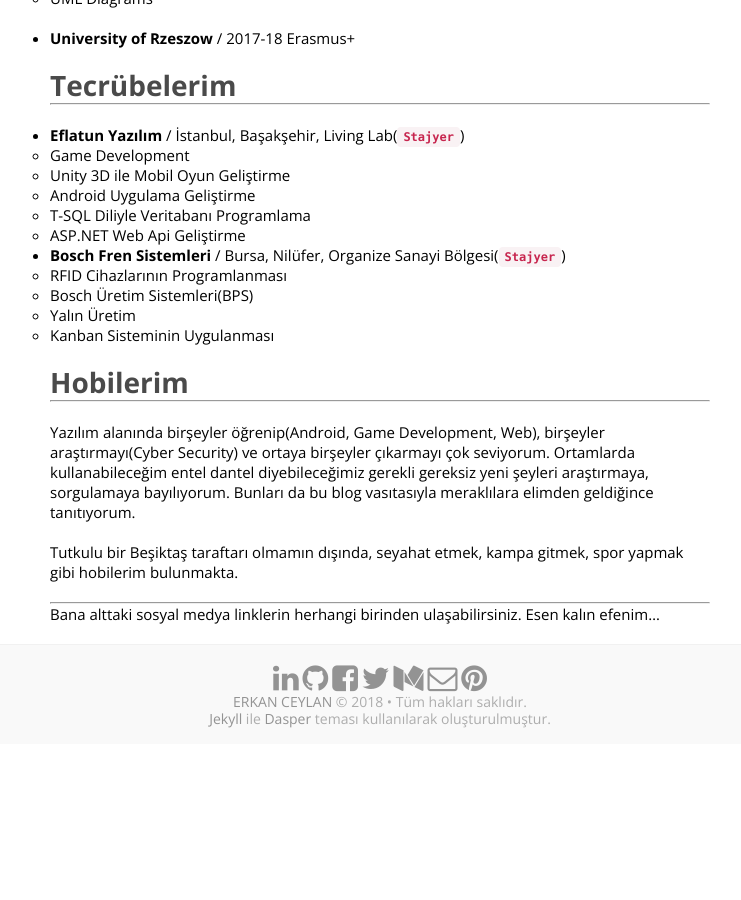
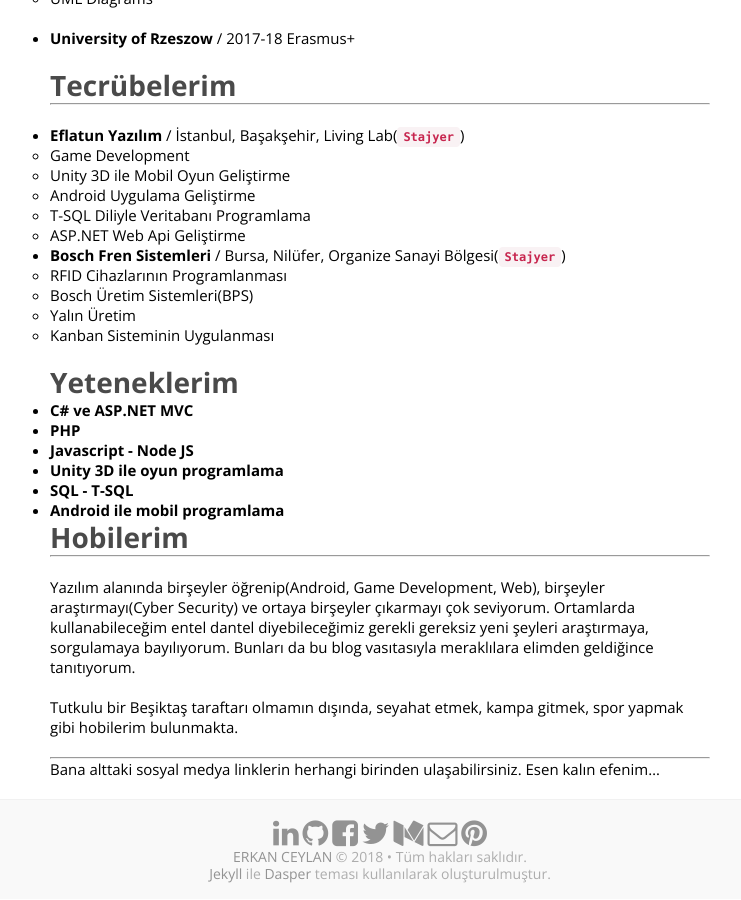
Before and after one commit to erkanceylan/blog, a Jekyll site: the page built from about.md, in a window 1280 px wide and 900 px high, scrolled down 830 px. Shown: the whole window, without its empty margins (260-1001 px from the left). Built offline with Jekyll 4.4.1, drawn with Linux system fonts in a browser that asks for light colours; before the commit the page ends 1575 px from its top, so only the background shows below that.

Commit message:
Update about.md

```diff
--- a/about.md
+++ b/about.md
@@ -48,6 +48,14 @@
 	- Kanban Sisteminin Uygulanması
 
 <br/>
+## Yeteneklerim
+- __C# ve ASP.NET MVC__
+- __PHP__
+- __Javascript - Node JS__
+- __Unity 3D ile oyun programlama__
+- __SQL - T-SQL__
+- __Android ile mobil programlama__
+<br/>
 ## Hobilerim
 -----
 <br/>
```
